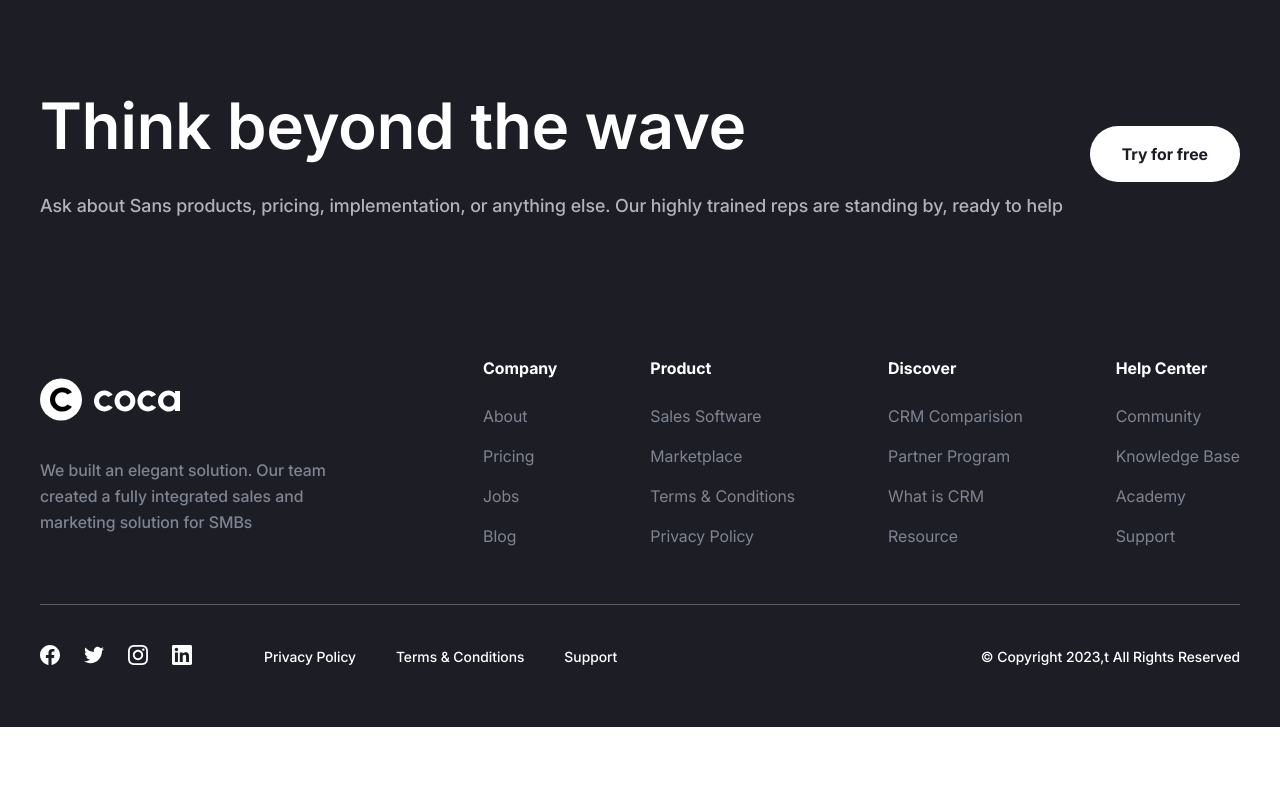
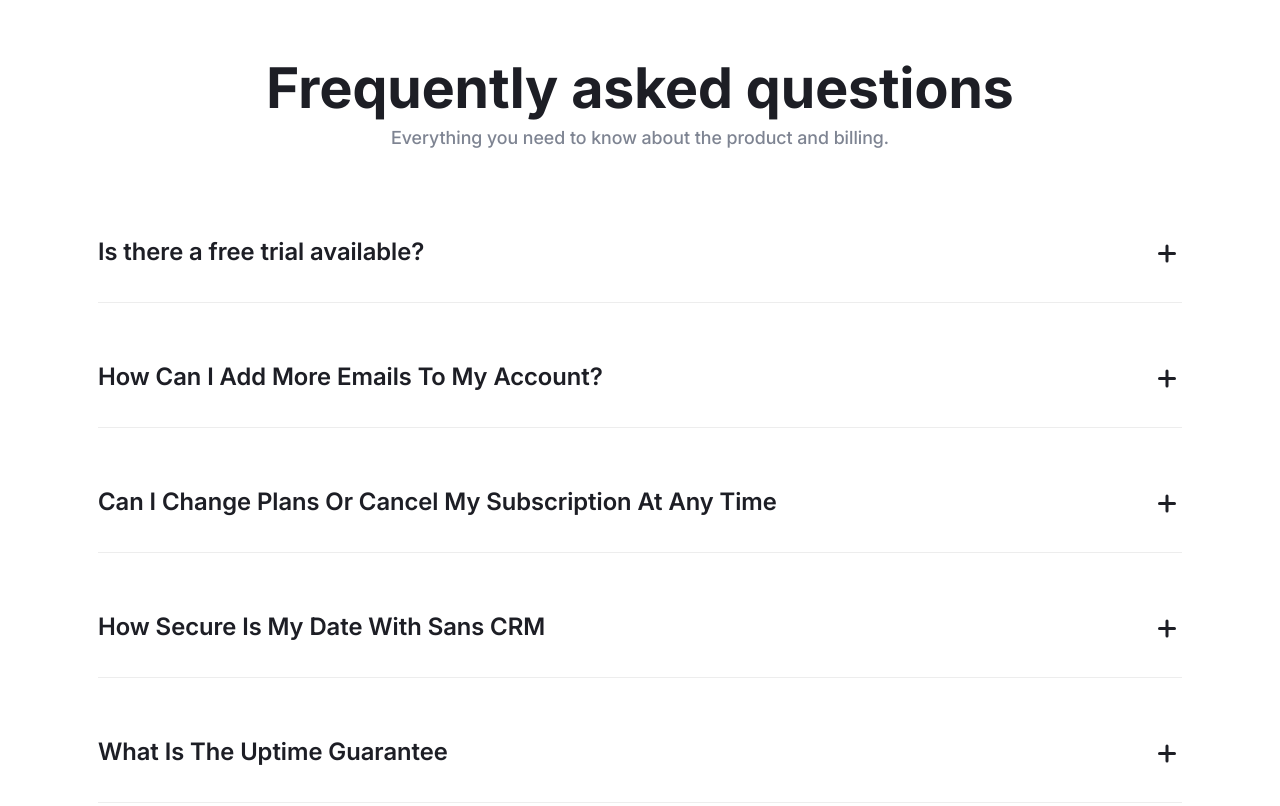
Before and after one commit to AssanovSl/usage-vite, a website built with Vite: page src/pricing.html in a window 1280 px wide. Shown: the part 1620-2426 px from the top of the page. Before the commit the page ends 2347 px from the top, so only its background shows below. Built offline with nearby package versions, Linux system fonts and the light colour scheme.

Commit message:
added section FAQ, accordion

```diff
--- /dev/null
+++ b/src/assets/scss/components/pricing/faq.scss
@@ -0,0 +1,109 @@
+.faq {
+  padding: 82px 0 160px;
+  text-align: center;
+
+  @include mobile {
+    padding: 42px 0 80px;
+  }
+
+  &__container {
+    max-width: 1114px;
+  }
+
+  &__title {
+    margin-bottom: 24px;
+    font-weight: 600;
+    letter-spacing: -0.04em;
+    color: var(--neutral-color-100);
+
+    @include mobile {
+      margin-bottom: 18px;
+    }
+  }
+
+  &__descr {
+    margin-bottom: 80px;
+    font-weight: 500;
+    line-height: 1.77778;
+    color: var(--neutral-color-150);
+
+    @include mobile {
+      margin-bottom: 50px;
+    }
+  }
+
+  &__accordion {
+    border-bottom: 1px solid var(--neutral-color-30);
+    padding-bottom: 32px;
+    max-width: 1114px;
+    text-align: left;
+
+    @include mobile {
+      padding-bottom: 12px;
+    }
+
+    &:not(:last-child) {
+      margin-bottom: 56px;
+
+      @include mobile {
+        margin-bottom: 36px;
+      }
+    }
+
+    &-control {
+      @include flex-all-between;
+      gap: 15px;
+      list-style: none;
+      cursor: pointer;
+
+      &::-webkit-detalis-marker {
+        display: none;
+      }
+    }
+
+    &-title {
+      font-weight: 600;
+      line-height: 1.5;
+      color: var(--neutral-color-100);
+    }
+
+    &-icon {
+      position: relative;
+      width: 24px;
+      height: 24px;
+
+      &::after,
+      &::before {
+        content: '';
+        position: absolute;
+        top: 50%;
+        left: 0;
+        display: inline-block;
+        border-radius: 6px;
+        width: 18px;
+        height: 3px;
+        background-color: var(--neutral-color-100);
+      }
+
+      &::after {
+        transition: transform var(--transition);
+        transform: rotate(90deg);
+      }
+    }
+
+    &[open] &-icon::after {
+      transform: rotate(0deg);
+    }
+
+    &-text {
+      margin-top: 16px;
+      font-weight: 500;
+      line-height: 1.78;
+      color: var(--neutral-color-150);
+
+      @include mobile {
+        margin-top: 10px;
+      }
+    }
+  }
+}
--- a/src/assets/scss/globals/text.scss
+++ b/src/assets/scss/globals/text.scss
@@ -128,6 +128,10 @@
     }
     &-large {
       font-size: 24px;
+
+      @include mobile {
+        font-size: 18px;
+      }
     }
 
     &-medium {
--- a/src/assets/scss/pricing.scss
+++ b/src/assets/scss/pricing.scss
@@ -5,4 +5,5 @@
 // components
 @import './components/header.scss';
 @import './components/pricing/hero.scss';
+@import './components/pricing/faq.scss';
 @import './components/footer.scss';
--- /dev/null
+++ b/src/html/components/pricing/faq.html
@@ -0,0 +1,78 @@
+<section class="faq">
+  <div class="container faq__container">
+    <h2 class="faq__titile heading-h2">Frequently asked questions</h2>
+    <p class="faq__descr text-p-medium">
+      Everything you need to know about the product and billing.
+    </p>
+    <details class="faq__accordion">
+      <summary class="faq__accordion-control">
+        <h3 class="faq__accordion-title text-p-large">
+          Is there a free trial available?
+        </h3>
+        <span class="faq__accordion-icon text-p-medium"></span>
+      </summary>
+      <p class="faq__accordion-text">
+        Yes, you can try us for free for 30 days. If you want, we’ll provide you
+        with a free, personalized 30-minute onboarding call to get you up and
+        running as soon as possible.
+      </p>
+    </details>
+
+    <details class="faq__accordion">
+      <summary class="faq__accordion-control">
+        <h3 class="faq__accordion-title text-p-large">
+          How Can I Add More Emails To My Account?
+        </h3>
+        <span class="faq__accordion-icon text-p-medium"></span>
+      </summary>
+      <p class="faq__accordion-text">
+        Lorem ipsum dolor sit amet consectetur adipisicing elit. Repudiandae
+        nihil fugiat, neque possimus libero necessitatibus doloribus, aliquam
+        veniam, facere explicabo dolore saepe nulla illo alias laboriosam
+        impedit aperiam. Praesentium, reiciendis?
+      </p>
+    </details>
+
+    <details class="faq__accordion">
+      <summary class="faq__accordion-control">
+        <h3 class="faq__accordion-title text-p-large">
+          Can I Change Plans Or Cancel My Subscription At Any Time
+        </h3>
+        <span class="faq__accordion-icon text-p-medium"></span>
+      </summary>
+      <p class="faq__accordion-text">
+        Lorem ipsum dolor sit amet consectetur adipisicing elit. Quas minus
+        harum quaerat impedit rem suscipit eveniet, possimus temporibus repellat
+        necessitatibus nisi, doloremque, commodi facere!
+      </p>
+    </details>
+
+    <details class="faq__accordion">
+      <summary class="faq__accordion-control">
+        <h3 class="faq__accordion-title text-p-large">
+          How Secure Is My Date With Sans CRM
+        </h3>
+        <span class="faq__accordion-icon text-p-medium"></span>
+      </summary>
+      <p class="faq__accordion-text">
+        Lorem ipsum dolor sit amet, consectetur adipisicing elit. Assumenda
+        ullam iste perspiciatis ipsa nisi quas eum quisquam velit, temporibus
+        id, placeat recusandae.
+      </p>
+    </details>
+
+    <details class="faq__accordion">
+      <summary class="faq__accordion-control">
+        <h3 class="faq__accordion-title text-p-large">
+          What Is The Uptime Guarantee
+        </h3>
+        <span class="faq__accordion-icon text-p-medium"></span>
+      </summary>
+      <p class="faq__accordion-text">
+        Lorem ipsum dolor sit amet, consectetur adipisicing elit. Assumenda
+        ullam iste perspiciatis ipsa nisi quas eum quisquam velit, temporibus
+        id, placeat recusandae.
+      </p>
+    </details>
+  </div>
+</section>
--- a/src/pricing.html
+++ b/src/pricing.html
@@ -4,6 +4,7 @@
   <body class="body" data-theme="light">
     <load src="./html/components/header.html" title="Pricing" />
     <load src="./html/components/pricing/hero.html" />
+    <load src="./html/components/pricing/faq.html" />
     <load src="./html/components/footer.html" />
     <div id="app"></div>
     <script type="module" src="./js/pricing.js"></script>
```
